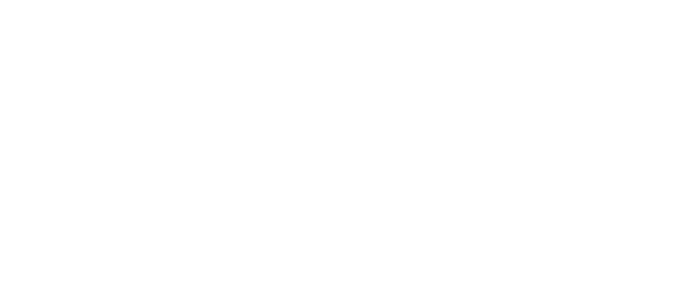
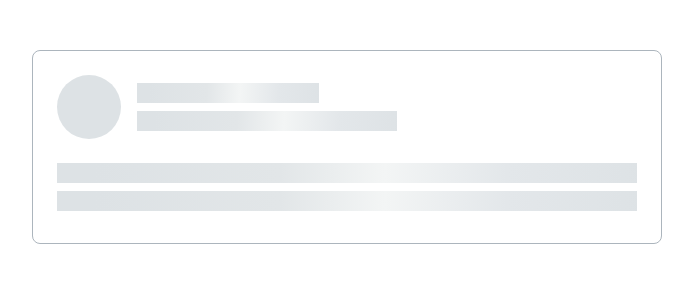
Before and after one commit to js-tasks-ru/htmlcss-20210916_mvdmvn, a website: page 04-lection2/02-skeleton/index.html in a window 1280 px wide. Shown: the whole page, without its empty margins (293-986 px from the left). Drawn offline with Linux system fonts and the light colour scheme.

Commit message:
dz4_skeleton done

```diff
--- a/04-lection2/02-skeleton/index.html
+++ b/04-lection2/02-skeleton/index.html
@@ -1,11 +1,24 @@
 <!DOCTYPE html>
 <!-- Страница со скелетоном -->
 <html lang="ru">
-    <head>
-        <link rel="stylesheet" href="../../assets/css/main.css">
-        <link rel="stylesheet" href="./skeleton.css">
-    </head>
-    <body>
-
-    </body>
+  <head>
+    <link rel="stylesheet" href="../../assets/css/main.css" />
+    <link rel="stylesheet" href="../../assets/css/normalize.css" />
+    <link rel="stylesheet" href="./skeleton.css" />
+  </head>
+  <body>
+    <div class="skeleton">
+      <div class="head skeleton__head">
+        <div class="avatar head__avatar"></div>
+        <div class="description">
+          <div class="skeleton-row description__name"></div>
+          <div class="skeleton-row description__desc"></div>
+        </div>
+      </div>
+      <div class="content">
+        <div class="skeleton-row content__line"></div>
+        <div class="skeleton-row content__line"></div>
+      </div>
+    </div>
+  </body>
 </html>
--- a/04-lection2/02-skeleton/skeleton.css
+++ b/04-lection2/02-skeleton/skeleton.css
@@ -0,0 +1,58 @@
+.skeleton {
+  max-width: 580px;
+  width: 100%;
+  margin: 50px auto 0 auto;
+  border: 1px solid var(--grey-3);
+  border-radius: 8px;
+  padding: 24px 24px 32px 24px;
+}
+
+.head {
+  display: flex;
+  align-items: center;
+}
+
+.skeleton__head {
+  margin-bottom: 24px;
+}
+
+.avatar {
+  width: 64px;
+  height: 64px;
+  border-radius: 50%;
+  background-color: var(--grey-2);
+}
+
+.head__avatar {
+  margin-right: 16px;
+}
+
+.skeleton-row {
+  background: linear-gradient(
+    92.51deg,
+    #dde2e5 6.44%,
+    #e2e6e8 38.47%,
+    #f3f5f5 56.48%,
+    #e3e7ea 77.5%,
+    #dde2e5 102.52%
+  );
+  height: 20px;
+}
+
+.description {
+  max-width: 260px;
+  width: 100%;
+}
+
+.description__name {
+  width: 70%;
+  margin-bottom: 8px;
+}
+
+.description__desc {
+  width: 100%;
+}
+
+.content__line:not(:last-child) {
+  margin-bottom: 8px;
+}
```
